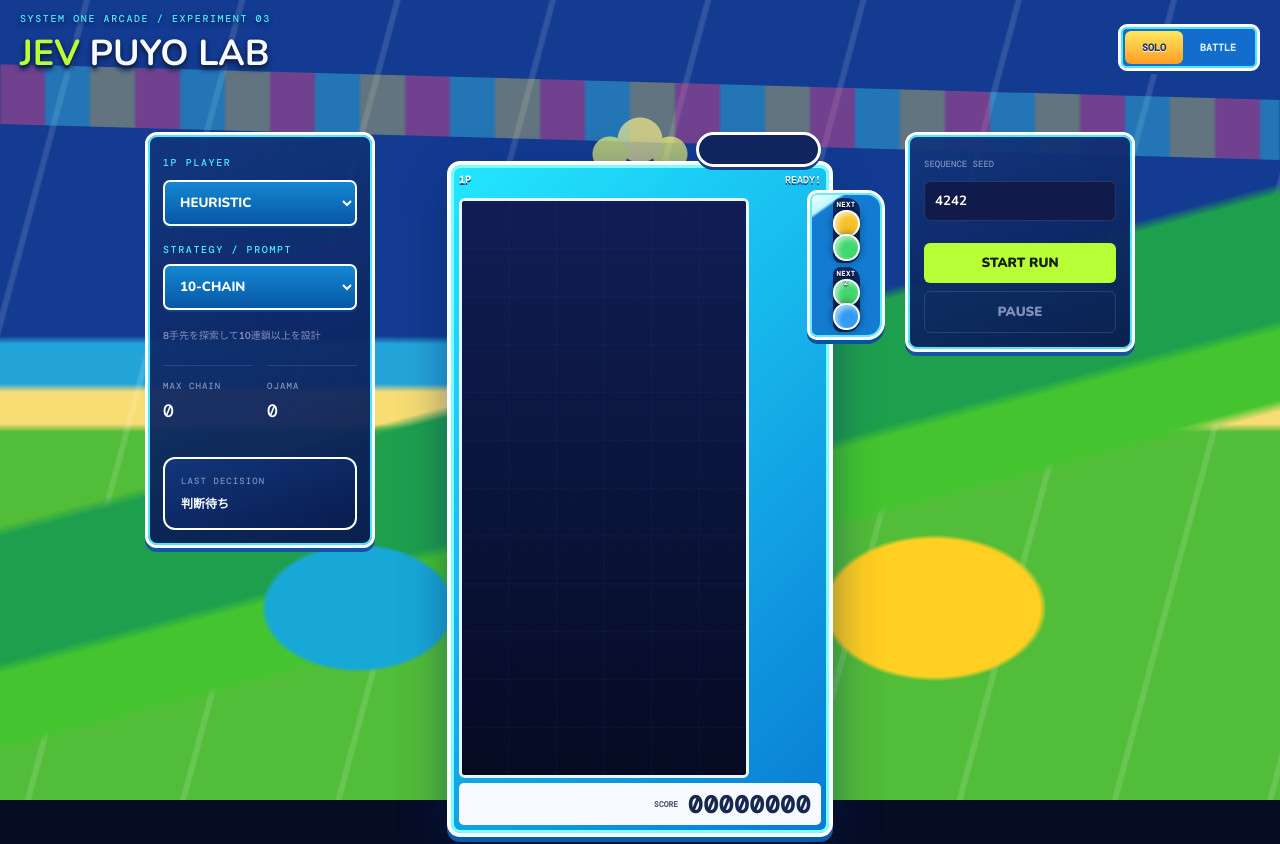
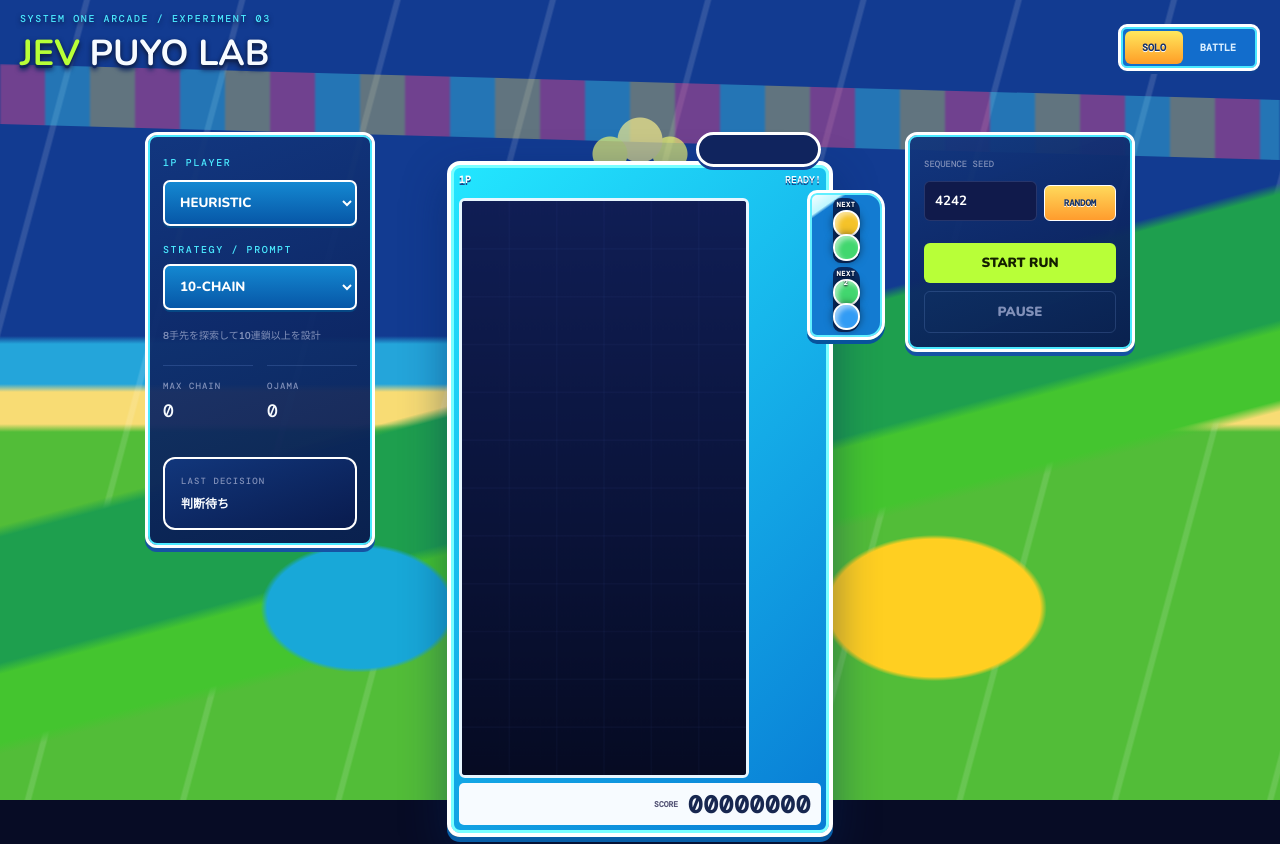
Before and after one commit to no-la/playground, a React (Vite) app in the folder 2026-09-24-jev-puyo-lab/: page / in a window 1280 px wide. Shown: the top 844 px of the page. Built offline with nearby package versions, Linux system fonts and the light colour scheme.

Commit message:
Add random sequence seed control

```diff
--- a/2026-09-24-jev-puyo-lab/src/App.jsx
+++ b/2026-09-24-jev-puyo-lab/src/App.jsx
@@ -418,15 +418,31 @@ async function applyChoice(p, c, pair, set, run, token) {
   return true;
 }
 function Controls({ seed, setSeed, start, pause, paused }) {
+  const randomizeSeed = () => {
+    const value = new Uint32Array(1);
+    crypto.getRandomValues(value);
+    setSeed(value[0] % 1_000_000_000);
+  };
   return (
     <div className="controls">
       <label>
         SEQUENCE SEED
-        <input
-          type="number"
-          value={seed}
-          onChange={(e) => setSeed(+e.target.value)}
-        />
+        <span className="seed-row">
+          <input
+            type="number"
+            value={seed}
+            onChange={(e) => setSeed(+e.target.value)}
+          />
+          <button
+            type="button"
+            className="random-seed"
+            onClick={randomizeSeed}
+            aria-label="SEEDをランダム生成"
+            title="SEEDをランダム生成"
+          >
+            RANDOM
+          </button>
+        </span>
       </label>
       <button className="start" onClick={start}>
         START RUN
--- a/2026-09-24-jev-puyo-lab/src/ui.css
+++ b/2026-09-24-jev-puyo-lab/src/ui.css
@@ -242,6 +242,23 @@ header button.active {
   background: #101a4b;
   border: 1px solid var(--line);
   border-radius: 6px;
+}
+.seed-row {
+  display: grid;
+  grid-template-columns: minmax(0, 1fr) auto;
+  gap: 7px;
+  align-items: end;
+}
+.controls .random-seed {
+  width: auto;
+  min-width: 72px;
+  margin-bottom: 14px;
+  padding-inline: 10px;
+  background: linear-gradient(#ffd95b, #ff9c2d);
+  border-color: #fff;
+  color: #173264;
+  font: 900 9px "DM Mono";
+  text-shadow: 0 1px #fff;
 }
 .controls button {
   width: 100%;
@@ -770,6 +787,10 @@ header button.active {
   height: 36px;
   padding: 8px;
 }
+.battle-controls .controls .random-seed {
+  margin: 4px 0 0;
+  min-width: 68px;
+}
 .battle {
   grid-template-columns: 326px 150px 326px;
   justify-content: center;
```
